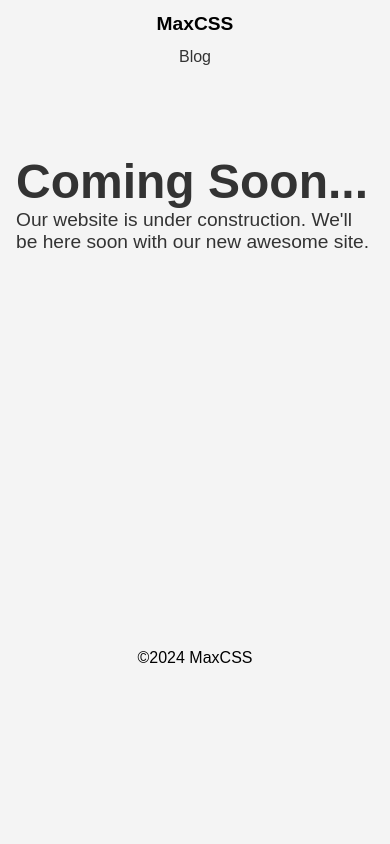
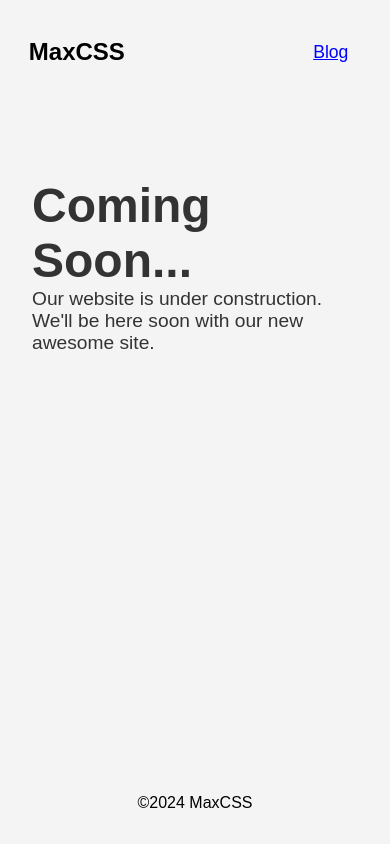
Before and after one commit to max-css/max-css.github.io, a plain HTML site: page index.html in a window 390 px wide. Drawn offline with Linux system fonts and the light colour scheme.

Commit message:
Update index.css
- Slightly changed the appearance of the header symbol and made it responsive
- changed the link colors in the header
- changed the links to use flex property instead of position property for for alignment
- Changed the footer's placement to use absolute positioning so that it doesn't require any scrolling.

```diff
--- a/index.css
+++ b/index.css
@@ -18,15 +18,17 @@ body {
 .flex-row {
   display: flex;
   align-items: center;
+  justify-content: space-between;
   margin: 0.8rem;
   flex-direction: row;
+
   > a {
-    text-decoration: none;
-    color: #333;
+    text-decoration: underline;
+    color: blue;
     margin-left: 0.7rem;
   }
   > a:hover {
-    text-decoration: black underline;
+    color: cornflowerblue;
   }
   > span {
     font-size: larger;
@@ -34,9 +36,13 @@ body {
   }
 }
 
-.align-right {
-  position: absolute;
-  right: 0;
+header {
+  padding: 3rem;
+  font-size: 1.25rem;
+
+  > div {
+    font-size: 1.1rem;
+  }
 }
 
 /* main */
@@ -44,11 +50,12 @@ body {
   display: flex;
   justify-content: center;
   align-items: center;
-  margin-top: 14%;
+  margin: 14% auto auto auto;
+  max-width: 800px;
 }
 
 .content {
-  margin: 1rem;
+  margin: 2rem;
   color: #333;
   > h1 {
     font-size: 3rem;
@@ -61,23 +68,14 @@ body {
 /* footer */
 footer {
   text-align: center;
-  margin-top: calc(45vh);
+  position: absolute;
+  bottom: 2rem;
+  width: 100%;
 }
 
 /* media queries */
-@media screen and (max-width: 604px) {
-  .flex-row {
-    display: flex;
-    flex-direction: column;
-    text-align: center;
-    align-items: center;
-  }
-
-  .align-right {
-    position: relative;
-    > a {
-      margin-bottom: 0.3rem;
-      margin-left: 0;
-    }
+@media screen and (max-width: 880px) {
+  header {
+    padding: 1rem !important;
   }
 }
```
